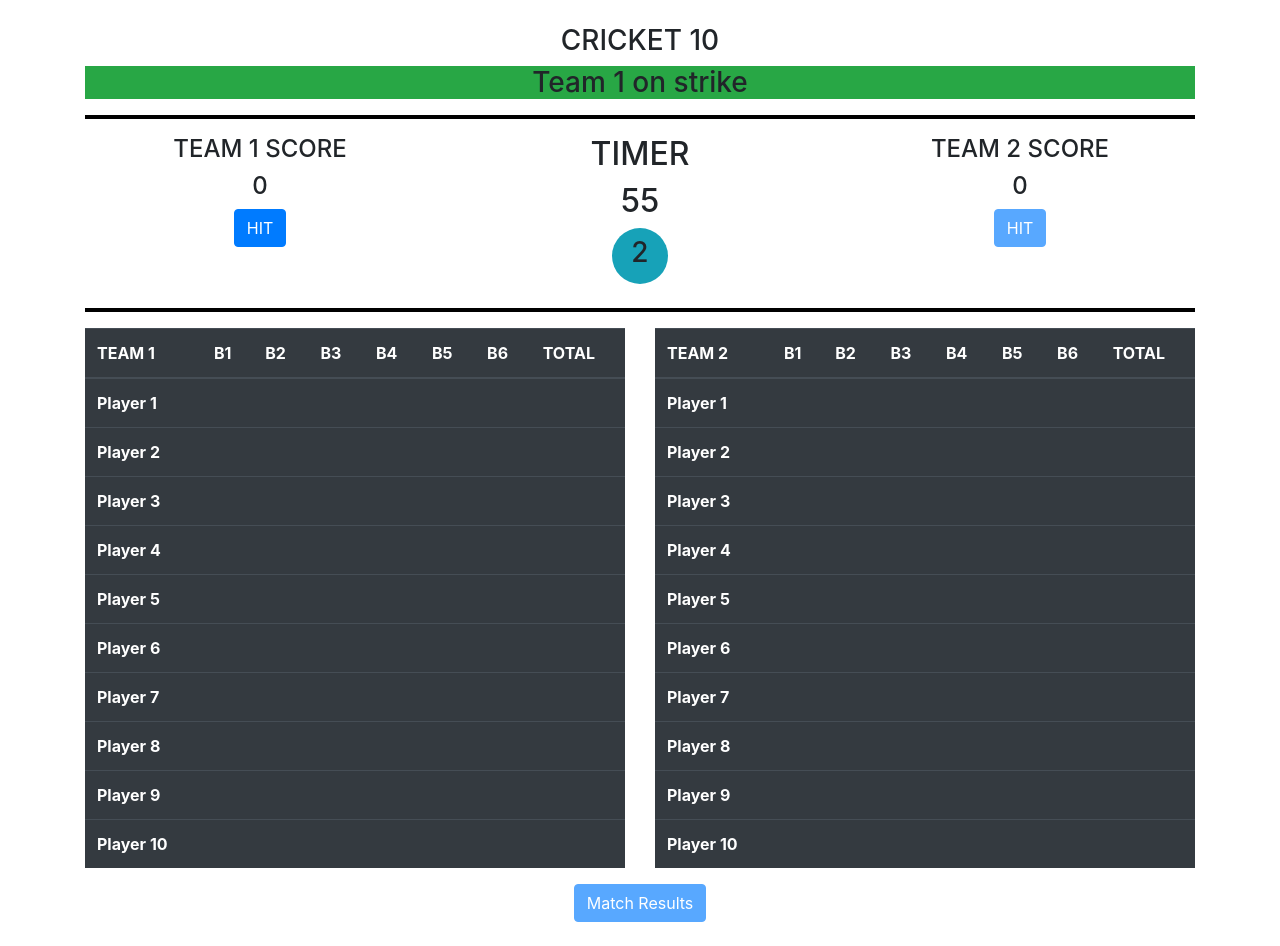
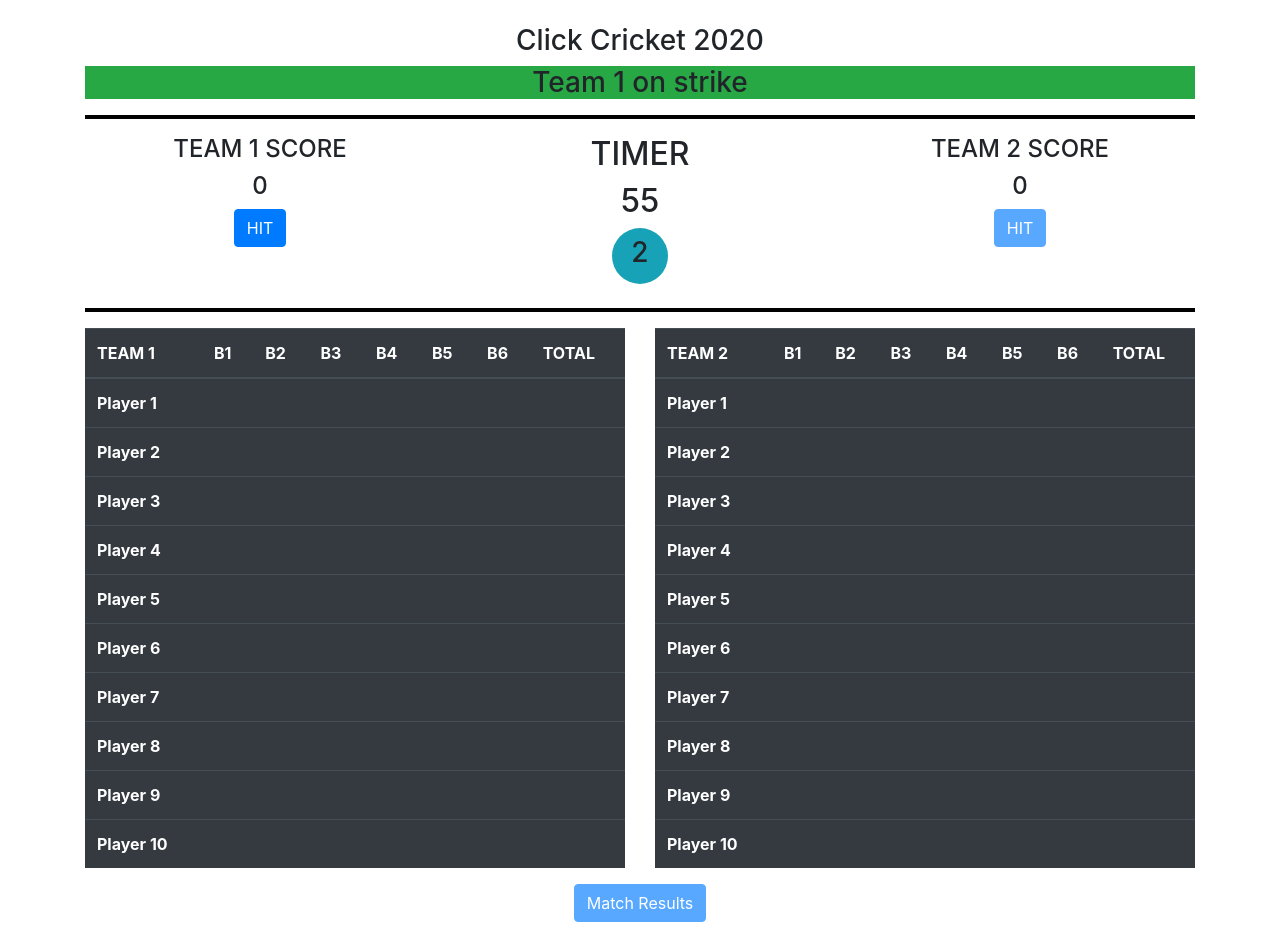
Before and after one commit to cpt-John/click-cricket, a plain HTML site: page cricket_game.html in a window 1280 px wide. Drawn offline with nearby package versions, Linux system fonts and the light colour scheme.

Commit message:
Update cricket_game.html

```diff
--- a/cricket_game.html
+++ b/cricket_game.html
@@ -24,7 +24,7 @@
     <div class="container my-4">
       <div class="row">
         <div class="col-lg text-center">
-          <p class="h3">CRICKET 10</p>
+          <p class="h3">Click Cricket 2020</p>
           <p class="h3" id="roundStatus"></p>
           <hr style="border: 2px solid black;" />
         </div>
```
